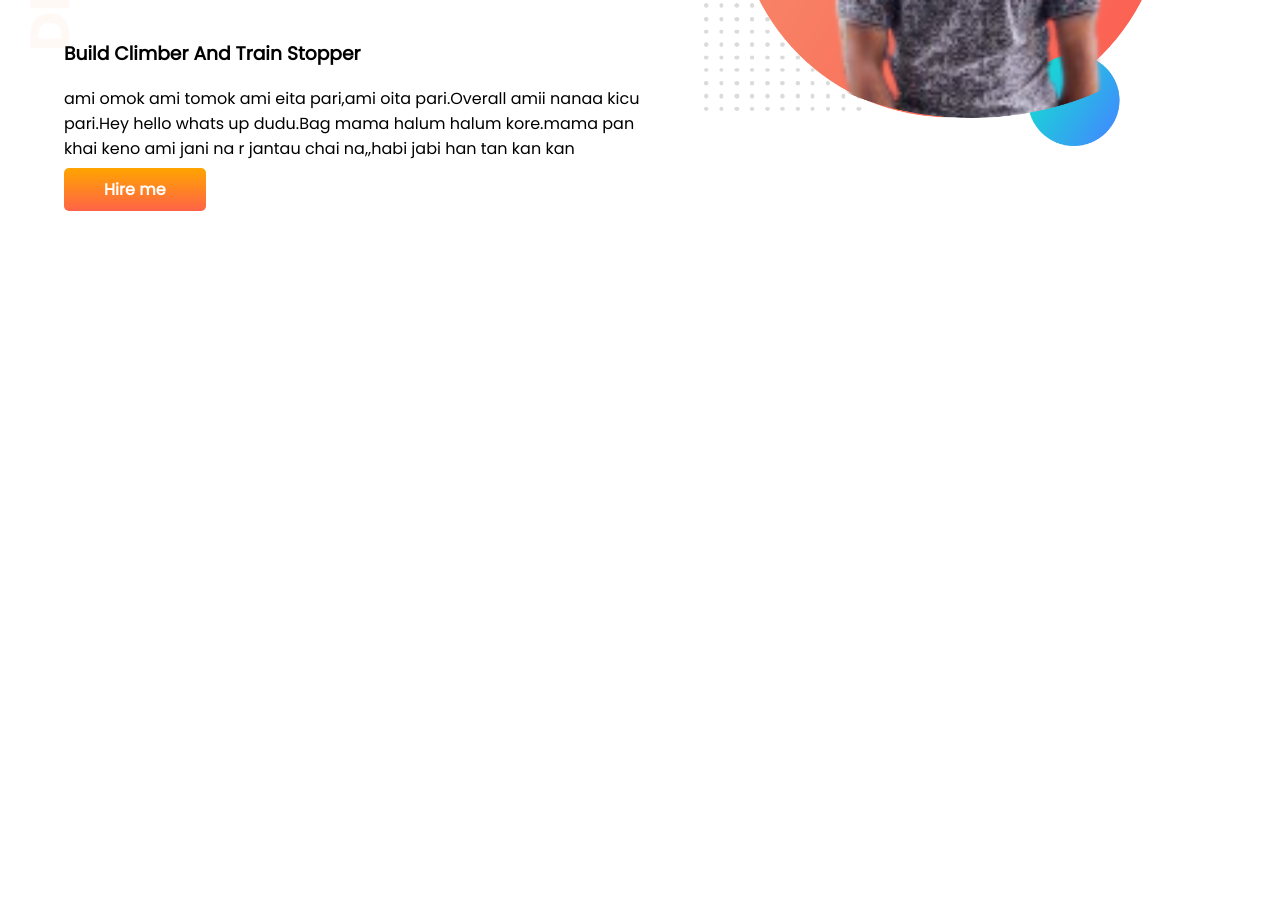
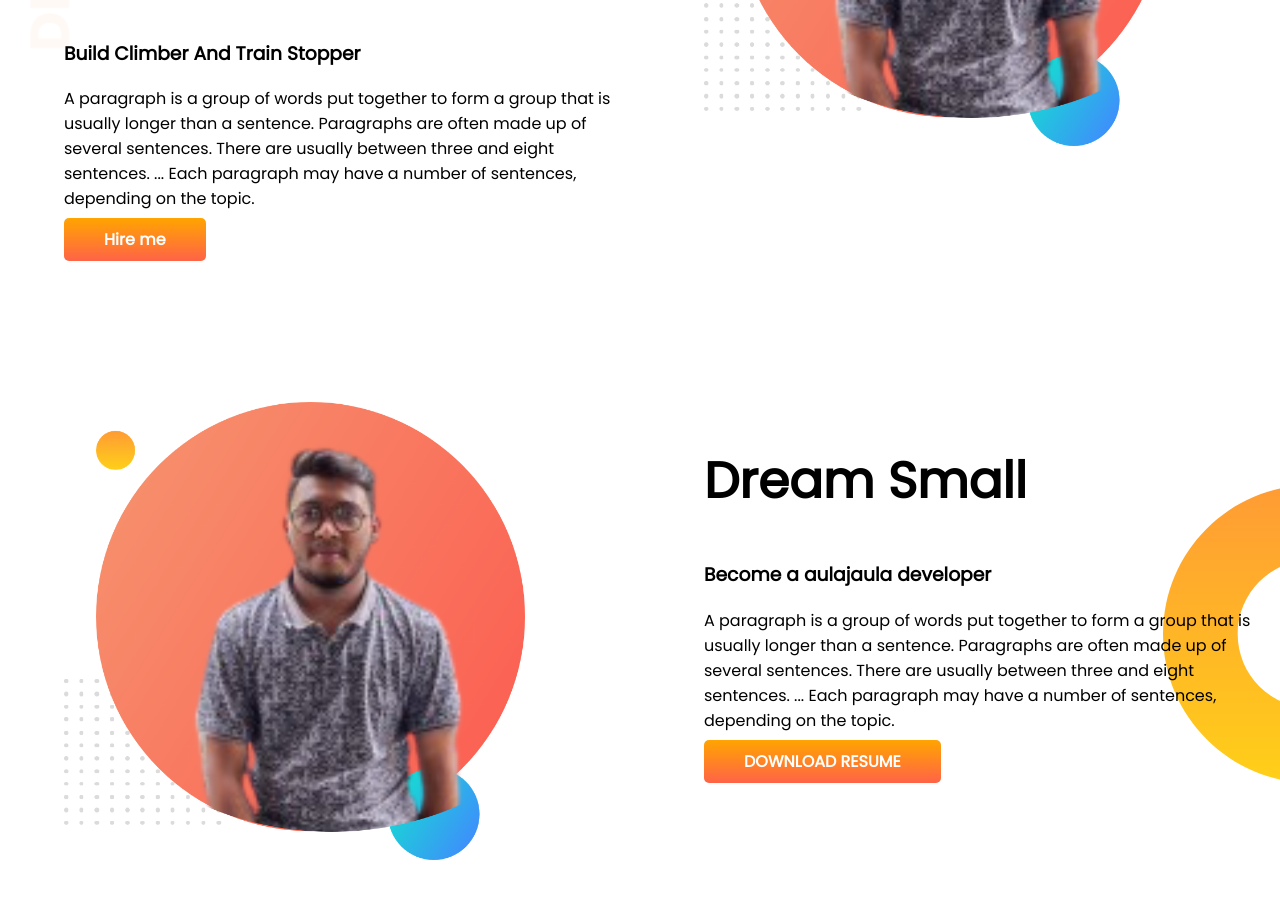
Before and after one commit to Shihab00000/developer-portfolio, a plain HTML site: page index.html in a window 1280 px wide. Shown: the part 311-1210 px from the top of the page. Before the commit the page ends 800 px from the top, so only its background shows below. Drawn offline with Linux system fonts and the light colour scheme.

Commit message:
dream added

```diff
--- a/index.html
+++ b/index.html
@@ -18,14 +18,24 @@
       <h1>Welcome To</h1>
       <h1><span class="komola">Tarikur Rahman Seum</span> World!</h1>
       <h3>Build Climber And Train Stopper</h3>
-      <p>ami omok ami tomok ami eita pari,ami oita pari.Overall amii nanaa kicu pari.Hey hello whats up dudu.Bag mama
-        halum halum kore.mama pan khai keno ami jani na r jantau chai na,,habi jabi han tan kan kan</p>
+      <p>A paragraph is a group of words put together to form a group that is usually longer than a sentence. Paragraphs are often made up of several sentences. There are usually between three and eight sentences. ... Each paragraph may have a number of sentences, depending on the topic.</p>
       <a class="kodu" href="http://www.facebook.com" target="_blank" rel="noopener noreferrer">Hire me</a>
     </div>
     <div class="half-width">
       <img src="my-bg.png" alt="">
     </div>
   </section>
+  <section class="tumi">
+    <div class="half-width">
+      <img src="my-bg.png" alt="">
+    </div>
+    <div class="half-width">
+      <h1>Dream Small</h1>
+      <h3>Become a aulajaula developer</h3>
+      <p>A paragraph is a group of words put together to form a group that is usually longer than a sentence. Paragraphs are often made up of several sentences. There are usually between three and eight sentences. ... Each paragraph may have a number of sentences, depending on the topic.</p>
+      <a class="kodu" href="http://www.google.com" target="_blank" rel="noopener noreferrer">DOWNLOAD RESUME</a>
+    </div>
+  </section>
 </body>
 
 </html>
--- a/style.css
+++ b/style.css
@@ -10,6 +10,7 @@ h1{
 }
 section{
   display: flex;
+  margin-bottom: 150px;
 }
 .half-width{
   width: 50%;
@@ -31,3 +32,8 @@ section{
   background-image: url(top-banner.png);
   background-repeat: no-repeat;
 }
+.tumi{
+  background-image: url(dream-bg.png);
+  background-repeat: no-repeat;
+  background-position: right;
+}
```
Also changed, not shown: dream-bg.png (added).
